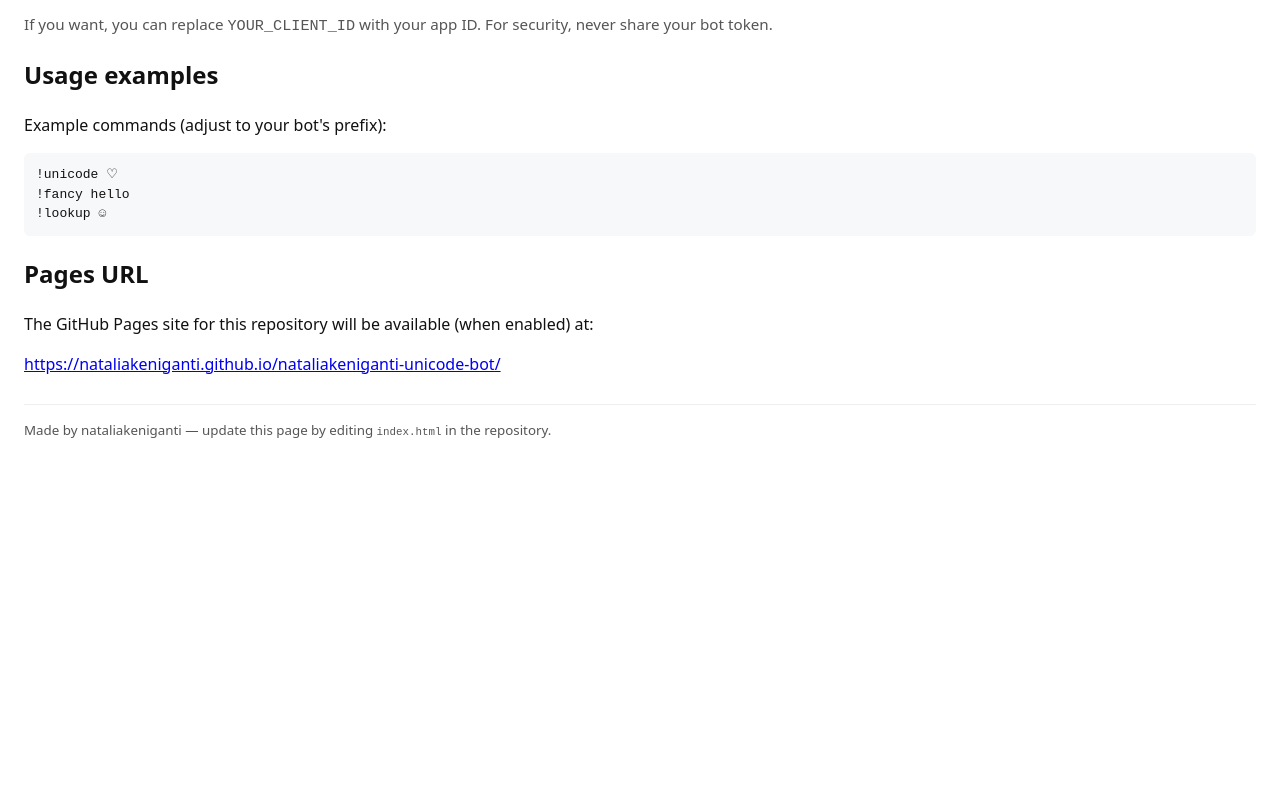
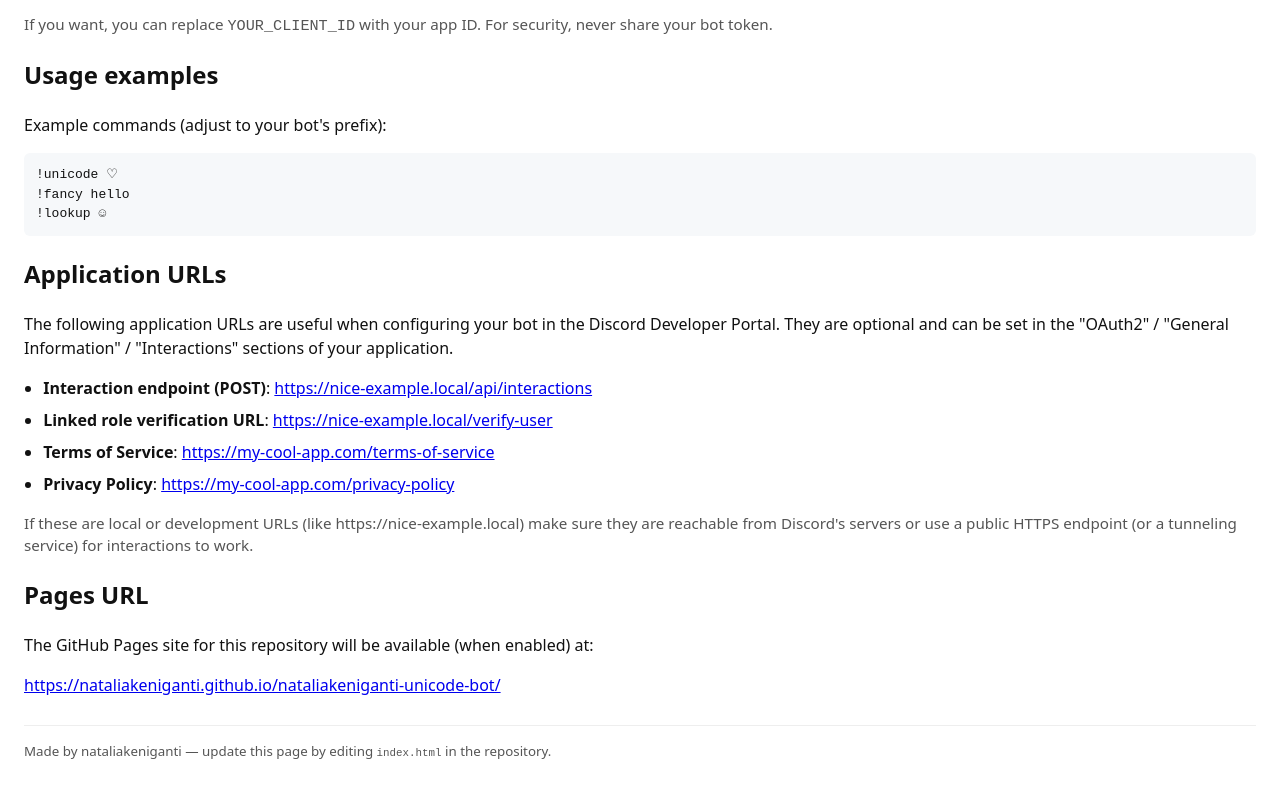
Before and after one commit to nataliakeniganti/nataliakeniganti-unicode-bot, a plain HTML site: page index.html in a window 1280 px wide. Shown: the part 452-1238 px from the top of the page. Before the commit the page ends 917 px from the top, so only its background shows below. Drawn offline with Linux system fonts and the light colour scheme.

Commit message:
Add application URLs to site and README

```diff
--- a/index.html
+++ b/index.html
@@ -10,6 +10,8 @@
     pre{background:#f6f8fa;padding:12px;border-radius:6px;overflow:auto}
     a.button{display:inline-block;background:#2ea44f;color:white;padding:8px 12px;border-radius:6px;text-decoration:none}
     .note{color:#555;font-size:0.95rem}
+    ul.links{padding-left:1.2rem}
+    li.link-item{margin-bottom:8px}
   </style>
 </head>
 <body>
@@ -39,6 +41,18 @@
   </section>
 
   <section>
+    <h2>Application URLs</h2>
+    <p>The following application URLs are useful when configuring your bot in the Discord Developer Portal. They are optional and can be set in the "OAuth2" / "General Information" / "Interactions" sections of your application.</p>
+    <ul class="links">
+      <li class="link-item"><strong>Interaction endpoint (POST)</strong>: <a href="https://nice-example.local/api/interactions">https://nice-example.local/api/interactions</a></li>
+      <li class="link-item"><strong>Linked role verification URL</strong>: <a href="https://nice-example.local/verify-user">https://nice-example.local/verify-user</a></li>
+      <li class="link-item"><strong>Terms of Service</strong>: <a href="https://my-cool-app.com/terms-of-service">https://my-cool-app.com/terms-of-service</a></li>
+      <li class="link-item"><strong>Privacy Policy</strong>: <a href="https://my-cool-app.com/privacy-policy">https://my-cool-app.com/privacy-policy</a></li>
+    </ul>
+    <p class="note">If these are local or development URLs (like https://nice-example.local) make sure they are reachable from Discord's servers or use a public HTTPS endpoint (or a tunneling service) for interactions to work.</p>
+  </section>
+
+  <section>
     <h2>Pages URL</h2>
     <p>The GitHub Pages site for this repository will be available (when enabled) at:</p>
     <p><a href="https://nataliakeniganti.github.io/nataliakeniganti-unicode-bot/">https://nataliakeniganti.github.io/nataliakeniganti-unicode-bot/</a></p>
```
Also changed, not shown: 1 other file.
